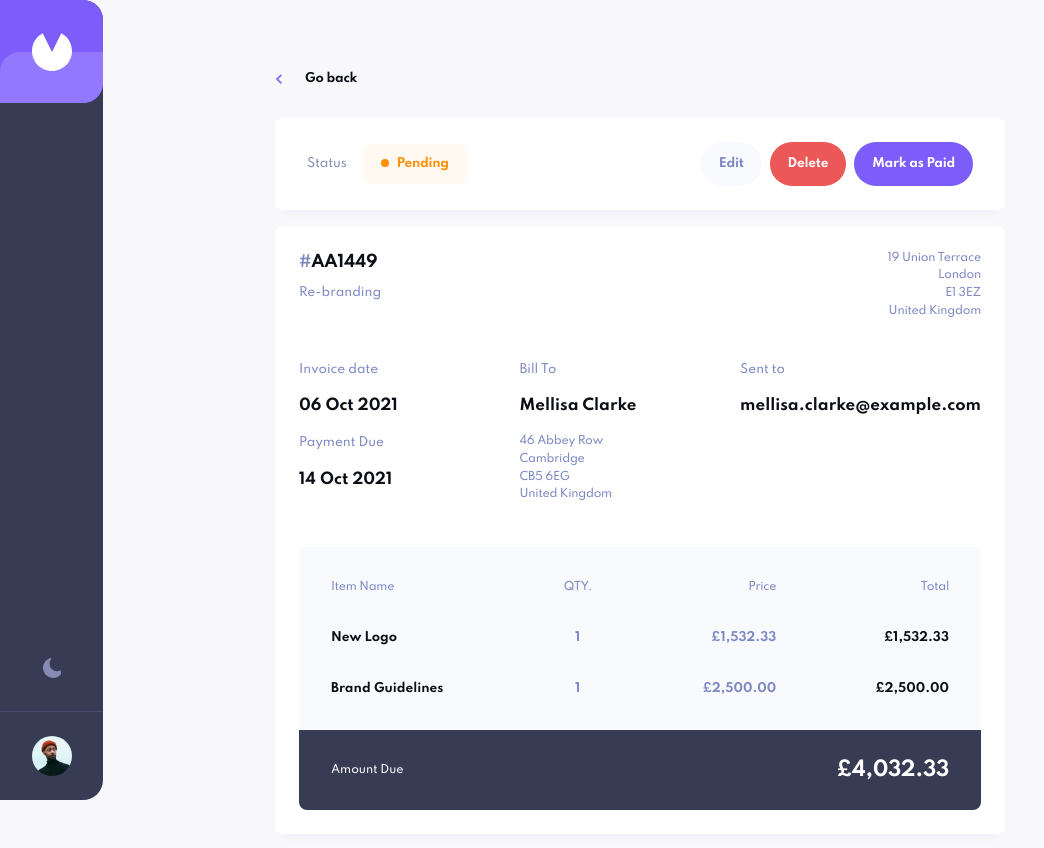
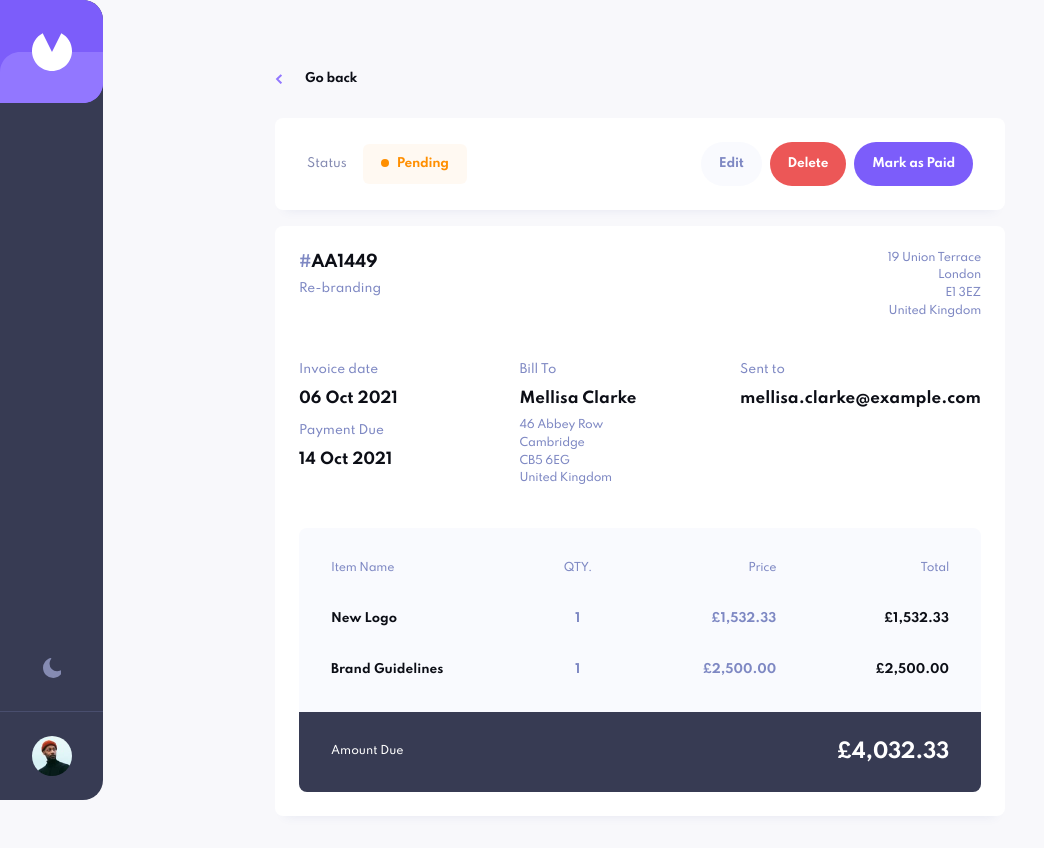
Before and after one commit to agrajy10/invoice-app, a React (Vite) app: page /AA1449 in a window 1280 px wide. Shown: the top 848 px of the page, without its empty margins (0-1044 px from the left). Built offline with nearby package versions, Linux system fonts and the light colour scheme.

Commit message:
reduced margin in invoice details page

```diff
--- a/src/components/InvoiceInfo.jsx
+++ b/src/components/InvoiceInfo.jsx
@@ -3,13 +3,14 @@ import styled from 'styled-components';
 const Label = styled.h2`
   font-size: 12px;
   font-weight: 500;
-  margin-bottom: 12px;
+  margin-bottom: 8px;
 `;
 
 const Value = styled.p`
   font-size: 15px;
   font-weight: 700;
   color: ${({ theme }) => theme.text.h1};
+  margin: 0 0 6px 0;
 `;
 
 const ChildrenContainer = styled.div`
--- a/src/pages/InvoiceDetails.jsx
+++ b/src/pages/InvoiceDetails.jsx
@@ -136,7 +136,7 @@ const InvoiceID = styled.p`
 const InvoiceName = styled.h1`
   font-size: 12px;
   font-weight: 500;
-  margin-bottom: 4px;
+  margin: 4px 0;
 `;
 
 const SenderAddress = styled.address`
```
